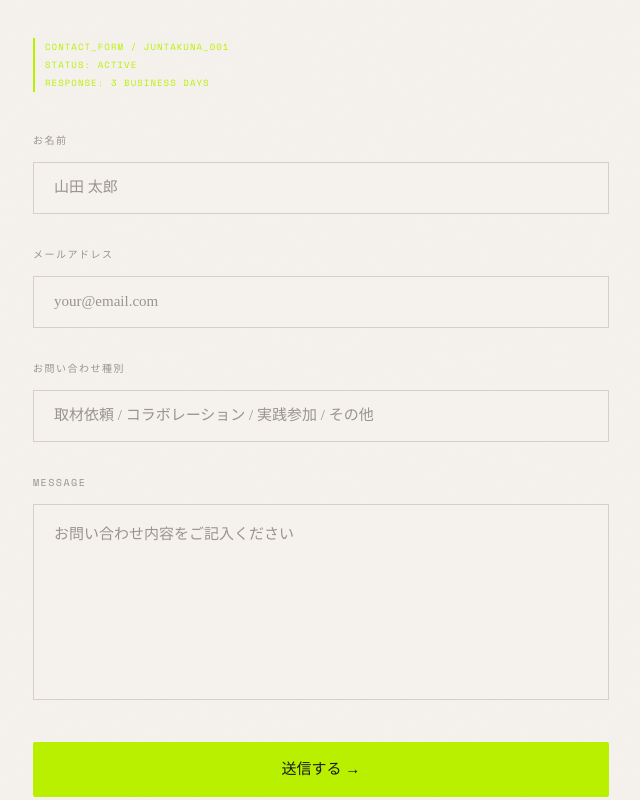
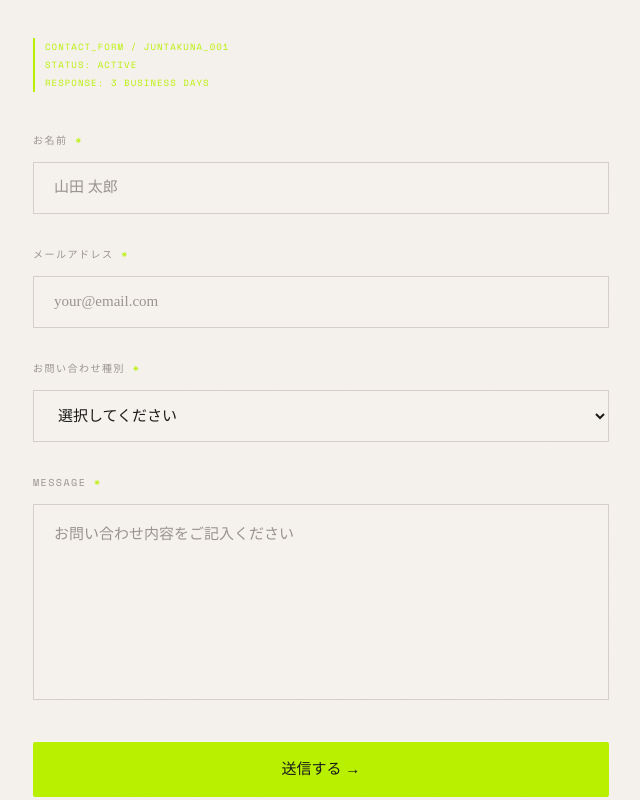
Before and after one commit to shotaro-shiwa1110/juntakuna-seikatsu, a Next.js app: page /contact in a window 1280 px wide. Shown: the part 440-1240 px from the top of the page, without its empty margins (23-663 px from the left). Built offline with nearby package versions, Linux system fonts and the light colour scheme.

Commit message:
fix: contact form — add <form> wrapper, select for inquiry type, required attrs

```diff
--- a/src/app/contact/page.tsx
+++ b/src/app/contact/page.tsx
@@ -25,23 +25,24 @@ export default function ContactPage() {
               <div>RESPONSE: 3 BUSINESS DAYS</div>
             </div>
 
-            <div className="space-y-8">
+            <form className="space-y-8">
               {[
-                { label: 'お名前', type: 'text', placeholder: '山田 太郎', id: 'name' },
-                { label: 'メールアドレス', type: 'email', placeholder: 'your@email.com', id: 'email' },
-                { label: 'お問い合わせ種別', type: 'text', placeholder: '取材依頼 / コラボレーション / 実践参加 / その他', id: 'type' },
-              ].map(({ label, type, placeholder, id }) => (
+                { label: 'お名前', type: 'text', placeholder: '山田 太郎', id: 'name', required: true },
+                { label: 'メールアドレス', type: 'email', placeholder: 'your@email.com', id: 'email', required: true },
+              ].map(({ label, type, placeholder, id, required }) => (
                 <div key={id}>
                   <label
                     htmlFor={id}
                     className="font-mono text-[10px] tracking-[0.15em] text-ink-30 block mb-3"
                   >
-                    {label.toUpperCase()}
+                    {label.toUpperCase()} {required && <span className="text-accent">*</span>}
                   </label>
                   <input
                     id={id}
+                    name={id}
                     type={type}
                     placeholder={placeholder}
+                    required={required}
                     className="w-full bg-base border border-border px-5 py-4 font-serif text-[15px] text-ink placeholder:text-ink-30 focus:outline-none focus:border-accent transition-colors h-[52px]"
                   />
                 </div>
@@ -49,14 +50,37 @@ export default function ContactPage() {
 
               <div>
                 <label
+                  htmlFor="inquiry-type"
+                  className="font-mono text-[10px] tracking-[0.15em] text-ink-30 block mb-3"
+                >
+                  お問い合わせ種別 <span className="text-accent">*</span>
+                </label>
+                <select
+                  id="inquiry-type"
+                  name="type"
+                  required
+                  className="w-full bg-base border border-border px-5 py-4 font-serif text-[15px] text-ink focus:outline-none focus:border-accent transition-colors h-[52px] cursor-pointer"
+                >
+                  <option value="" disabled selected>選択してください</option>
+                  <option value="media">取材・メディア掲載</option>
+                  <option value="collab">コラボレーション</option>
+                  <option value="join">実践参加・見学</option>
+                  <option value="other">その他</option>
+                </select>
+              </div>
+
+              <div>
+                <label
                   htmlFor="message"
                   className="font-mono text-[10px] tracking-[0.15em] text-ink-30 block mb-3"
                 >
-                  MESSAGE
+                  MESSAGE <span className="text-accent">*</span>
                 </label>
                 <textarea
                   id="message"
+                  name="message"
                   rows={6}
+                  required
                   placeholder="お問い合わせ内容をご記入ください"
                   className="w-full bg-base border border-border px-5 py-4 font-serif text-[15px] text-ink placeholder:text-ink-30 focus:outline-none focus:border-accent transition-colors resize-none"
                 />
@@ -65,7 +89,7 @@ export default function ContactPage() {
               <button type="submit" className="btn-primary w-full justify-center">
                 送信する →
               </button>
-            </div>
+            </form>
           </div>
         </ScrollReveal>
       </div>
```
